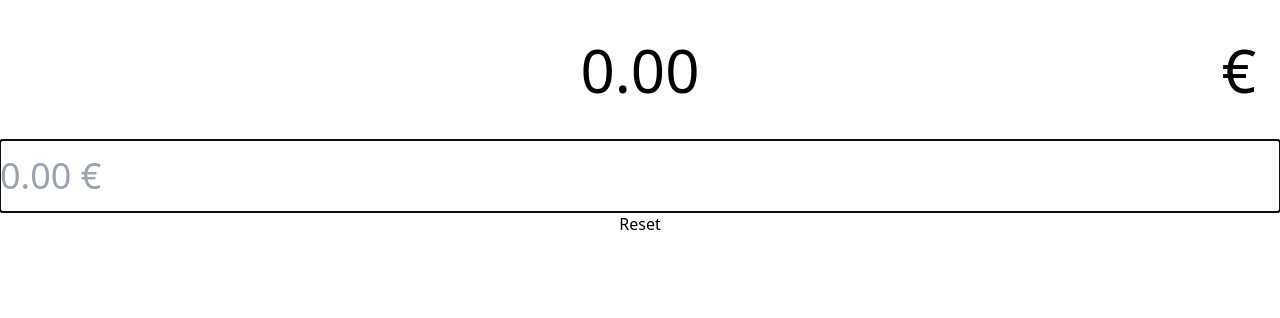
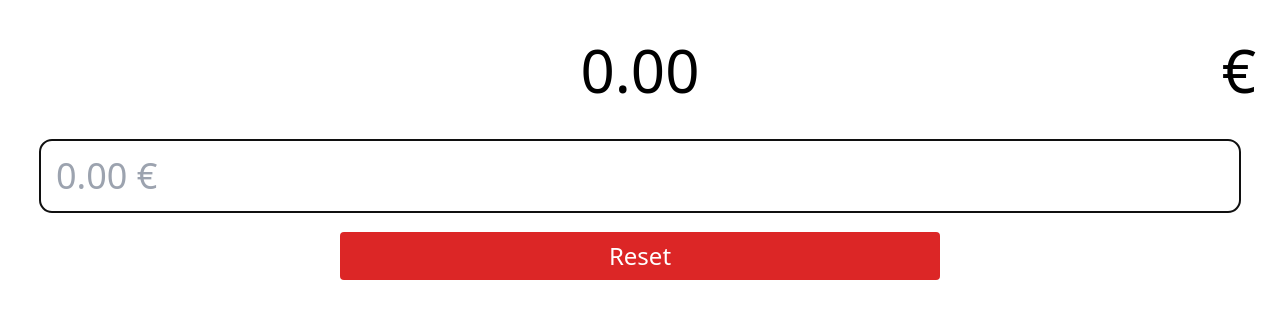
Before and after one commit to andrea-dam/app-spesa, a Vue app: page / in a window 1280 px wide. Shown: the top 318 px of the page. Built offline with nearby package versions, Linux system fonts and the light colour scheme.

Commit message:
App base completata e deploy

```diff
--- a/src/App.vue
+++ b/src/App.vue
@@ -4,18 +4,19 @@
             <span>{{ result.toFixed(2) }}</span
             ><span class="absolute right-6">€</span>
         </div>
-        <form @submit.prevent="addItem" @reset.prevent="result = 0" class="flex flex-col w-full justify-center">
+        <form @submit.prevent="addItem" @reset.prevent="reset" class="flex w-full flex-col justify-center px-10">
             <input
                 v-model.number="newItem"
                 ref="input"
-                type="tel"
                 name="prezzo"
                 id="prezzo"
                 placeholder="0.00 €"
-                class="py-4 text-4xl"
+                class="rounded-xl p-4 text-4xl"
             />
 
-            <button type="reset">Reset</button>
+            <button class="mt-5 w-1/2 self-center rounded bg-red-600 py-2 text-2xl text-white" type="reset">
+                Reset
+            </button>
         </form>
     </main>
 </template>
@@ -33,4 +34,10 @@ const addItem = () => {
 
 const input = ref();
 onMounted(() => input.value.focus());
+
+const reset = () => {
+    if (confirm("Sei sicuro di voler resettare la spesa?")) {
+        result.value = 0;
+    }
+};
 </script>
--- a/vite.config.js
+++ b/vite.config.js
@@ -1,14 +1,15 @@
-import { fileURLToPath, URL } from 'node:url'
+import { fileURLToPath, URL } from "node:url";
 
-import { defineConfig } from 'vite'
-import vue from '@vitejs/plugin-vue'
+import { defineConfig } from "vite";
+import vue from "@vitejs/plugin-vue";
 
 // https://vitejs.dev/config/
 export default defineConfig({
-  plugins: [vue()],
-  resolve: {
-    alias: {
-      '@': fileURLToPath(new URL('./src', import.meta.url))
-    }
-  }
-})
+    base: "/app-spesa/",
+    plugins: [vue()],
+    resolve: {
+        alias: {
+            "@": fileURLToPath(new URL("./src", import.meta.url)),
+        },
+    },
+});
```
Also changed, not shown: .gitlab-ci.yml (added).
